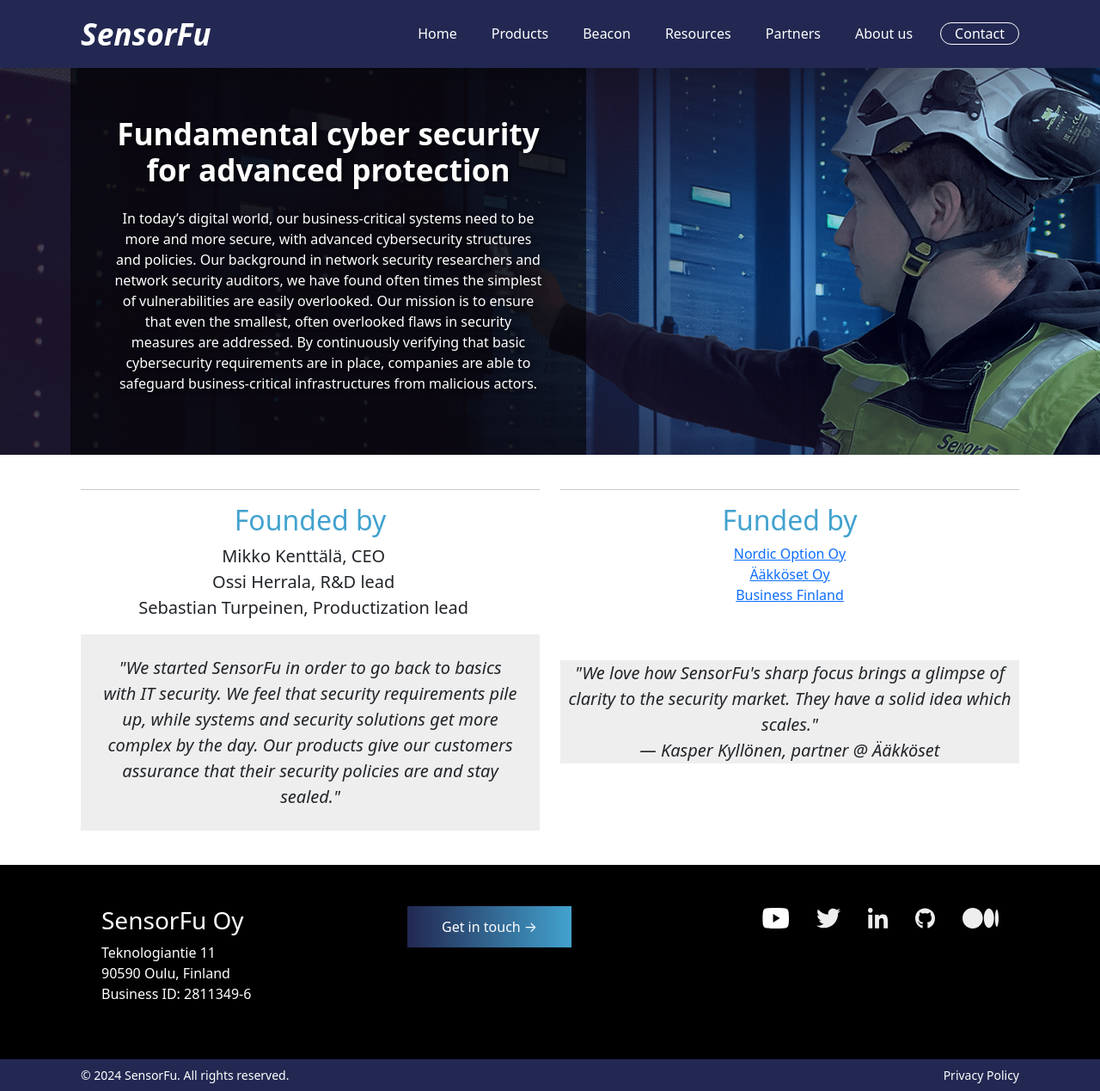
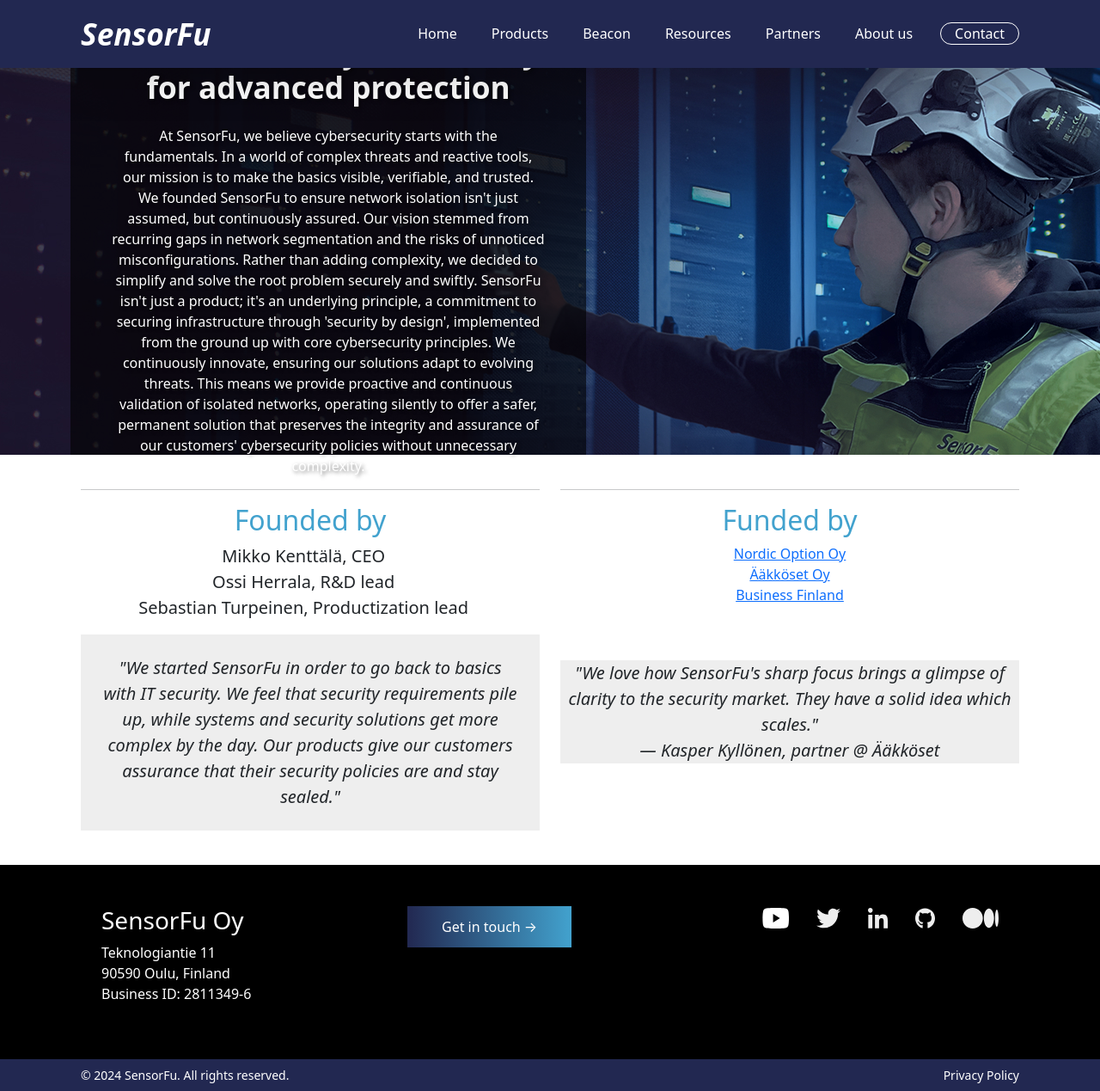
Before and after one commit to sensorfu/newweb, a Jekyll site: the page built from about.html, in a window 1280 px wide and 1269 px high. Shown: the whole window at 86% size. Built offline with Jekyll 4.4.1, drawn with Linux system fonts in a browser that asks for light colours.

Commit message:
Update about.html
Testing Content By Fatema S

```diff
--- a/about.html
+++ b/about.html
@@ -9,16 +9,19 @@
         <div class="hero-content">
             <h1>Fundamental cyber security for advanced protection</h1>
             <p>
-                In today’s digital world, our business-critical systems need to be
-                more and more secure, with advanced cybersecurity structures and policies.
-                Our background in network security researchers and network security auditors,
-                we have found often times the simplest of vulnerabilities are easily overlooked.
-                Our mission is to ensure that even the smallest, often overlooked flaws in
-                security measures are addressed.
+                At SensorFu, we believe cybersecurity starts with the fundamentals.
+                In a world of complex threats and reactive tools, our mission is to make the basics visible,
+                verifiable, and trusted. We founded SensorFu to ensure network isolation isn't just assumed,
+                but continuously assured.
 
-                By continuously verifying that basic cybersecurity requirements are in place,
-                companies are able to safeguard business-critical infrastructures from
-                malicious actors.
+                Our vision stemmed from recurring gaps in network segmentation and the risks of unnoticed misconfigurations.
+                Rather than adding complexity, we decided to simplify and solve the root problem securely and swiftly.
+
+                SensorFu isn't just a product; it's an underlying principle, a commitment to securing infrastructure through
+                'security by design', implemented from the ground up with core cybersecurity principles. We continuously innovate,
+                ensuring our solutions adapt to evolving threats. This means we provide proactive and continuous validation of isolated
+                networks, operating silently to offer a safer, permanent solution that preserves the integrity and assurance of our customers'
+                cybersecurity policies without unnecessary complexity.
             </p>
         </div>
     </div>
```
